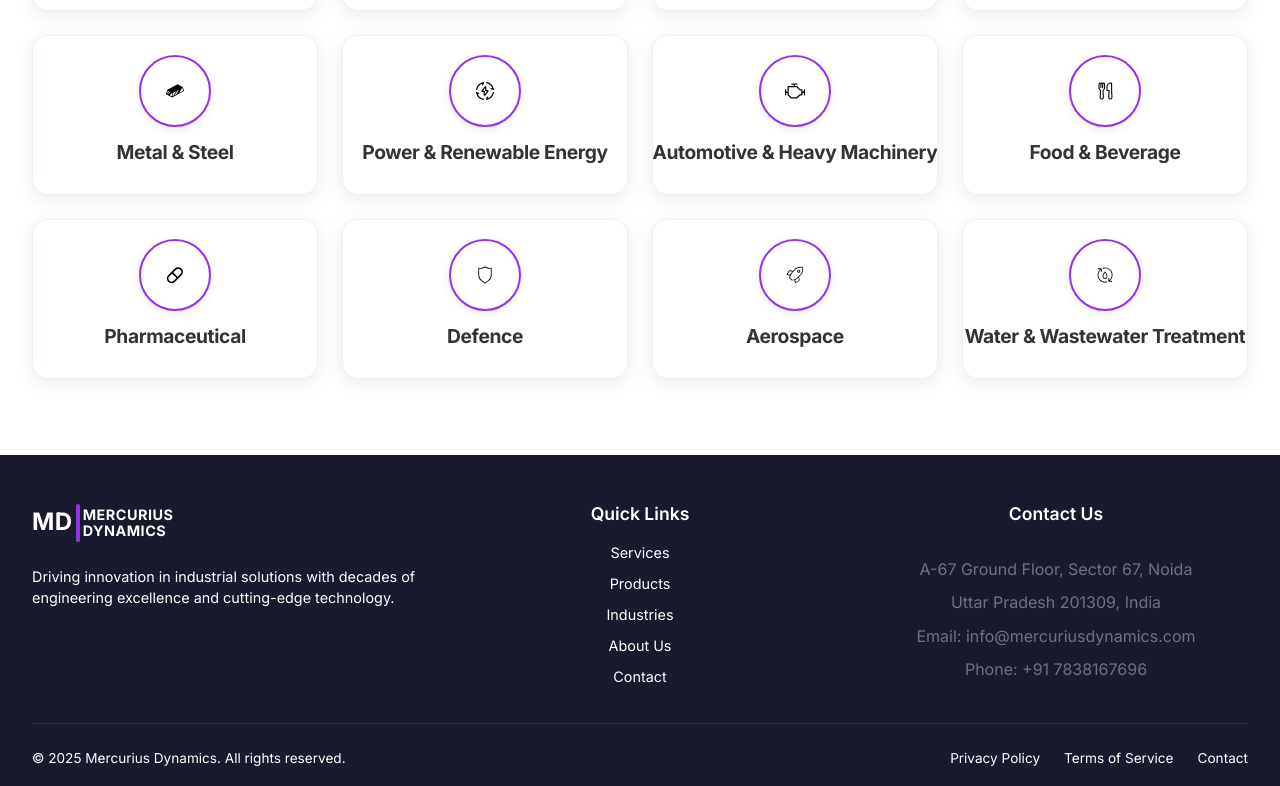
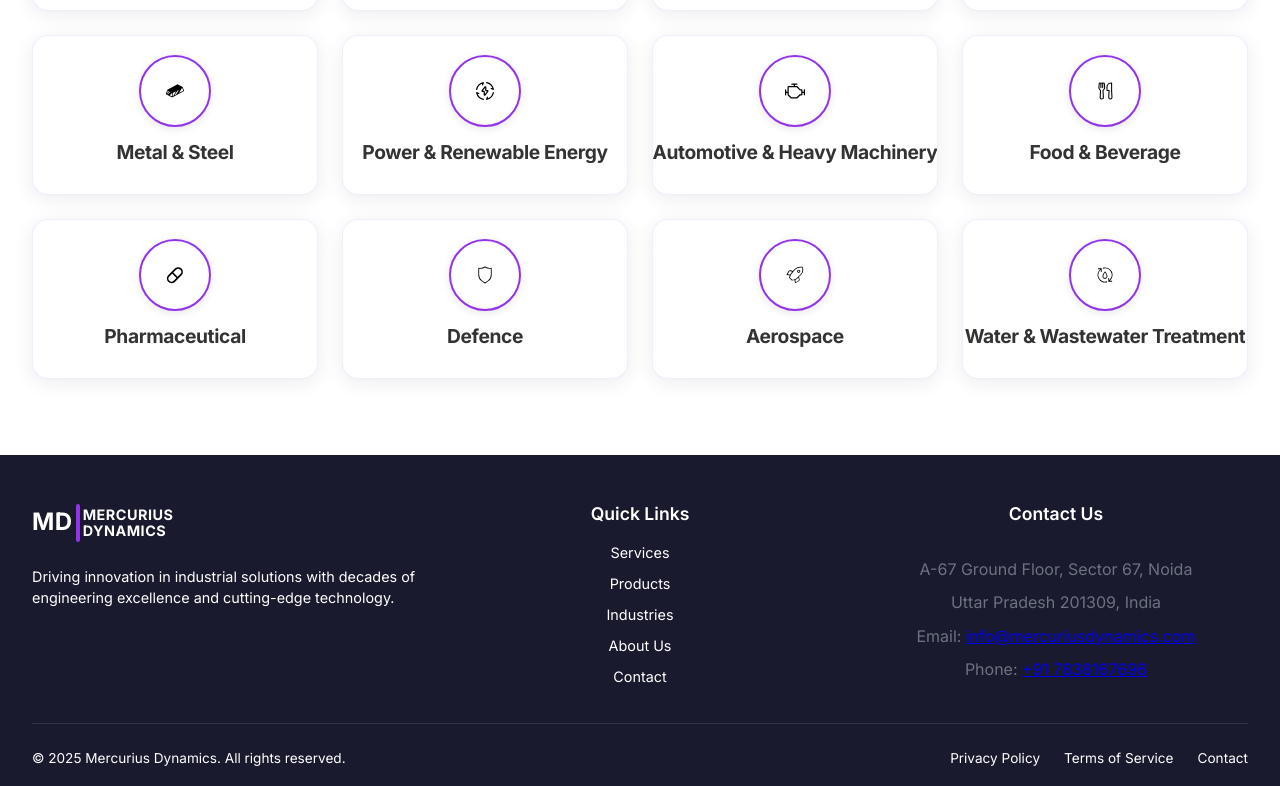
Before and after one commit to vaibhav211002/mercurius-dynamics-landing-page, a React (Create React App) app: page / in a window 1280 px wide. Shown: the part 3138-3924 px from the top of the page. Built offline with nearby package versions, Linux system fonts and the light colour scheme.

Commit message:
chsnged mail

```diff
--- a/src/components/Footer.js
+++ b/src/components/Footer.js
@@ -42,8 +42,24 @@ const Footer = () => {
             <div className="contact-info">
               <p>A-67 Ground Floor, Sector 67, Noida </p>
               <p>Uttar Pradesh 201309, India</p>
-              <p>Email: info@mercuriusdynamics.com</p>
-              <p>Phone: +91 7838167696</p>
+              <p>
+                    Email:{" "}
+                    <a
+                      href="mailto:info@mercuriusdynamics.com"
+                      className="text-indigo-400 hover:underline"
+                    >
+                      info@mercuriusdynamics.com
+                    </a>
+              </p>
+              <p>
+              Phone:{" "}
+              <a
+                href="tel:+917838167696"
+                className="text-indigo-400 hover:underline"
+              >
+                +91 7838167696
+              </a>
+            </p>
             </div>
           </div>
         </div>
```
